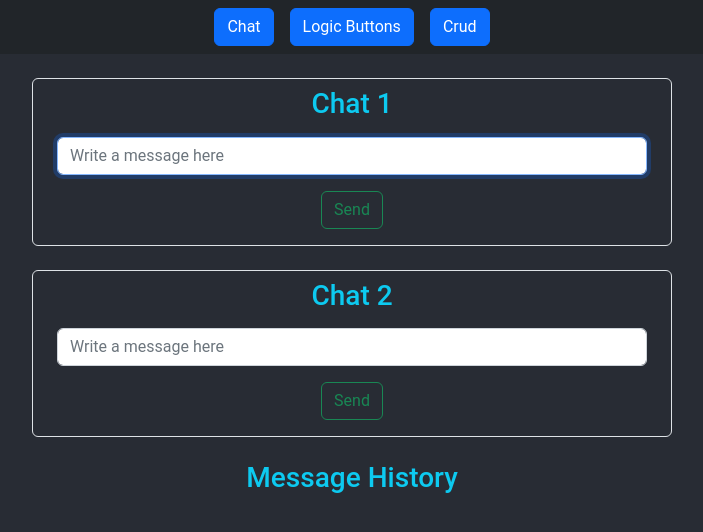
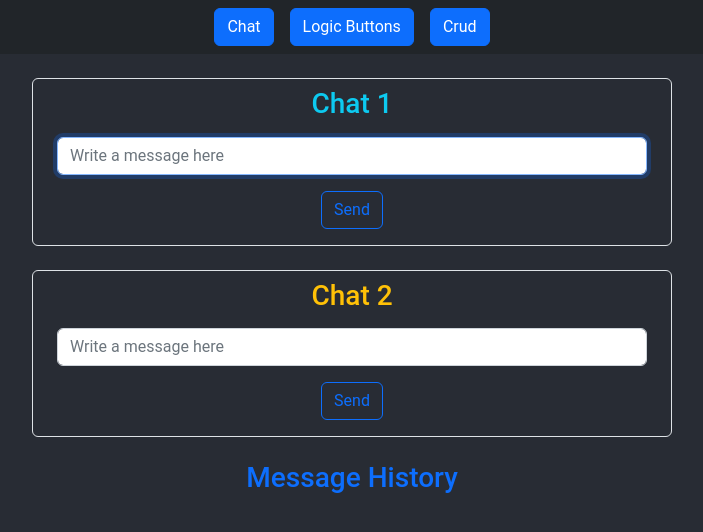
Before and after one commit to RodneyMac/proyects-with-js-logics, a React (Create React App) app: page /chat in a window 1280 px wide. Shown: the top 532 px of the page, without its empty margins (288-991 px from the left). Built offline with nearby package versions, Linux system fonts and the light colour scheme.

Commit message:
Chat component finished

```diff
--- a/src/components/Chat/Chat.js
+++ b/src/components/Chat/Chat.js
@@ -1,8 +1,44 @@
-import React from 'react';
+import React, { useState } from 'react';
 import Nav from '../Nav/Nav';
-// import {Link} from "react-router-dom";
 
 const Chat = () => {
+  const generateId = () => {
+    let generate = Math.floor(Math.random() * 1000);
+    return generate;
+  }
+
+  const [chat1, setChat1] = useState({});
+  const [chatList, setChatList] = useState([]);
+  const [chat2, setChat2] = useState({});
+
+  const handleChangeChat1 = (e) => {
+    setChat1({
+      ...chat1,
+      [e.target.name] : e.target.value
+    })
+  }
+
+  const handleChat1 = (e) => {
+    e.preventDefault();
+    let newChat1 = {...chat1, id: generateId()};
+    setChatList((state) => [...state, newChat1]);
+    setChat1(newChat1);
+  }
+
+  const handleChangeChat2 = (e) => {
+    setChat2({
+      ...chat2,
+      [e.target.name] : e.target.value
+    })
+  }
+
+  const handleChat2 = (e) => {
+    e.preventDefault();
+    let newChat2 = {...chat2, id: generateId()};
+    setChatList((state) => [...state, newChat2]);
+    setChat2(newChat2);
+  }
+
   return (
     <>
       <Nav/>
@@ -10,24 +46,32 @@ const Chat = () => {
         <div className='border rounded px-4 w-50'>
           <h3 className='text-info mt-2 text-center'>Chat 1</h3>
           <div className='mb-3 mt-3'>
-            <input type="text" className='form-control' placeholder="Write a message here" name="chat1" autoFocus/>
+            <input type="text" className='form-control' placeholder="Write a message here" name="chat1" onChange={handleChangeChat1} value={chat1.name} autoFocus/>
           </div>
           <div className='mb-3 text-center'>
-            <button className='btn btn-outline-success'>Send</button>
+            <button className='btn btn-outline-primary' onClick={handleChat1}>Send</button>
           </div>
         </div>
         <div className='border rounded px-4 w-50 mt-4'>
-          <h3 className='text-info mt-2 text-center'>Chat 2</h3>
+          <h3 className='text-warning mt-2 text-center'>Chat 2</h3>
           <div className='mb-3 mt-3'>
-            <input type="text" className='form-control' placeholder="Write a message here" name="chat2"/>
+            <input type="text" className='form-control' placeholder="Write a message here" name="chat2" onChange={handleChangeChat2} value={chat2.name}/>
           </div>
           <div className='mb-3 text-center'>
-            <button className='btn btn-outline-success'>Send</button>
+            <button className='btn btn-outline-primary' onClick={handleChat2}>Send</button>
           </div>
         </div>
-        <h3 className='text-info mt-2 text-center mt-4'>Message History</h3>
-        <div className='px-4 w-50 mt-4'>
-          <ol></ol>
+        <h3 className='text-primary text-center mt-4'>Message History</h3>
+        <div className='w-50 mt-3'>
+          <ol className='text-center'>
+            {chatList.map((item) => {
+              if(item.chat1) {
+                return <div key={item.id} className="text-info d-flex justify-content-center"><li className='text-primary mx-4'>Chat 1: </li>{item.chat1}</div>
+              } else if(item.chat2) {
+                return <div key={item.id} className="text-warning d-flex justify-content-center"><li className='text-primary mx-4'>Chat 2: </li>{item.chat2}</div>
+              }
+            })}
+          </ol>
         </div>
       </div>
     </>
```
